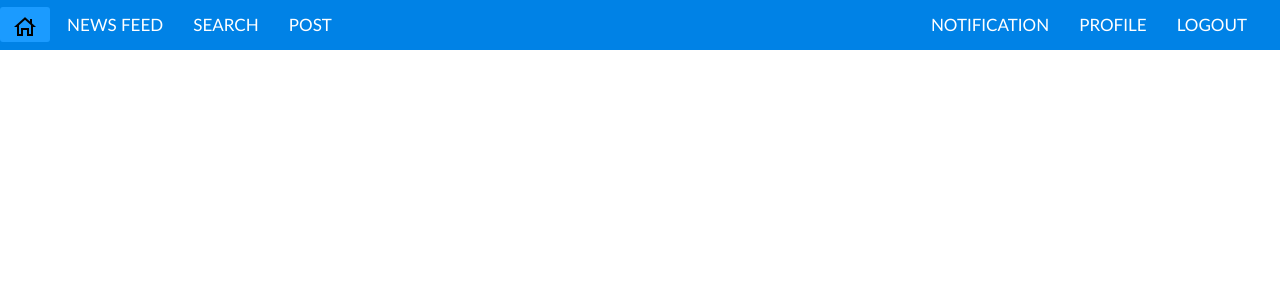
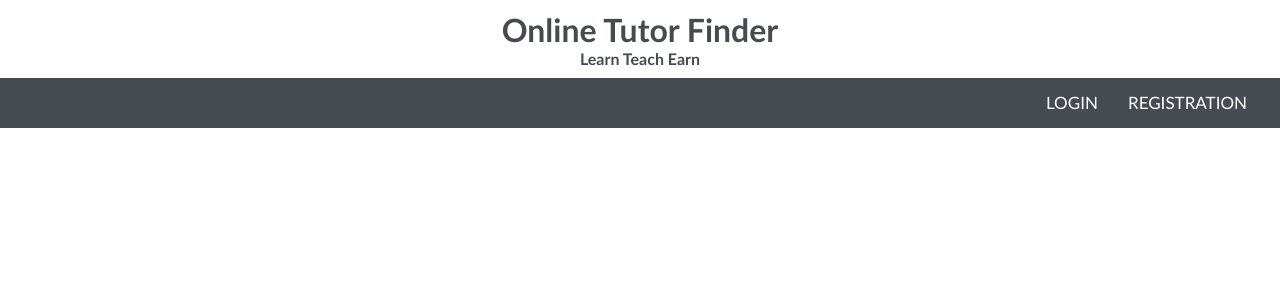
Before and after one commit to bilashProshad/webtech, a PHP site: page /homepage.php in a window 1280 px wide. Shown: the top 300 px of the page. Run offline with PHP 8.4, Linux system fonts and the light colour scheme.

Commit message:
navigation bar changed

```diff
--- a/css/style.css
+++ b/css/style.css
@@ -9,7 +9,7 @@ body{
     font-family: 'Gill Sans', 'Gill Sans MT', Calibri, 'Trebuchet MS', sans-serif;
 }
 nav{
-    background: #0082e6;
+    background: #454b50;
     height: 50px;
     width: 100%;
 }
@@ -37,6 +37,12 @@ nav ul li a{
     text-transform: uppercase;
 }
 a.active,a:hover{
-    background: #1b9bff;
+    background: #526677;
     transition: .5s;
 }
+
+.header{
+    text-align: center;
+    color: #454b50;
+    margin: 10px;
+}
--- a/homepage.php
+++ b/homepage.php
@@ -7,20 +7,15 @@
     <link rel="stylesheet" type="text/css" href="css/style.css">
 </head>
 <body>
+    <div class="header">
+        <h1>Online Tutor Finder</h1>
+        <h4>Learn Teach Earn</h4>
+    </div>
+
     <nav>
-
-        <ul>
-            <li><a class="active" href="homepage.php"><img align="center" src="image/home.png"></a></li>
-            <li><a  href="newsfeed.php">News Feed</a></li>
-            <li><a href="search.php">Search</a></li>
-            <li><a href="post.php">Post</a></li>
-
-        </ul>
-
         <ul class="r">
-            <li><a href="notification.php">Notification</a></li>
-            <li><a href="profile.php">Profile</a></li>
-            <li><a href="">Logout</a></li>
+            <li><a href="#">Login</a></li>
+            <li><a href="#">Registration</a></li>
         </ul>
 
     </nav>
--- a/newsfeed.php
+++ b/newsfeed.php
@@ -7,6 +7,12 @@
     <link rel="stylesheet" type="text/css" href="css/style.css">
 </head>
 <body>
+
+    <div class="header">
+        <h1>Online Tutor Finder</h1>
+        <h4>Learn Teach Earn</h4>
+    </div>
+
     <nav>
 
         <ul>
--- a/notification.php
+++ b/notification.php
@@ -7,6 +7,11 @@
     <link rel="stylesheet" type="text/css" href="css/style.css">
 </head>
 <body>
+    <div class="header">
+        <h1>Online Tutor Finder</h1>
+        <h4>Learn Teach Earn</h4>
+    </div>
+
     <nav>
 
         <ul>
--- a/post.php
+++ b/post.php
@@ -7,6 +7,11 @@
     <link rel="stylesheet" type="text/css" href="css/style.css">
 </head>
 <body>
+    <div class="header">
+        <h1>Online Tutor Finder</h1>
+        <h4>Learn Teach Earn</h4>
+    </div>
+
     <nav>
 
         <ul>
--- a/profile.php
+++ b/profile.php
@@ -7,6 +7,11 @@
     <link rel="stylesheet" type="text/css" href="css/style.css">
 </head>
 <body>
+    <div class="header">
+        <h1>Online Tutor Finder</h1>
+        <h4>Learn Teach Earn</h4>
+    </div>
+
     <nav>
 
         <ul>
--- a/search.php
+++ b/search.php
@@ -7,6 +7,11 @@
     <link rel="stylesheet" type="text/css" href="css/style.css">
 </head>
 <body>
+    <div class="header">
+        <h1>Online Tutor Finder</h1>
+        <h4>Learn Teach Earn</h4>
+    </div>
+
     <nav>
 
         <ul>
```
